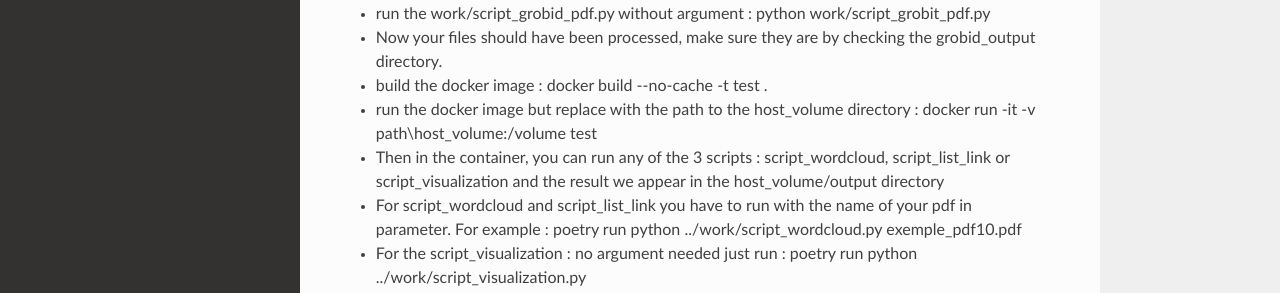
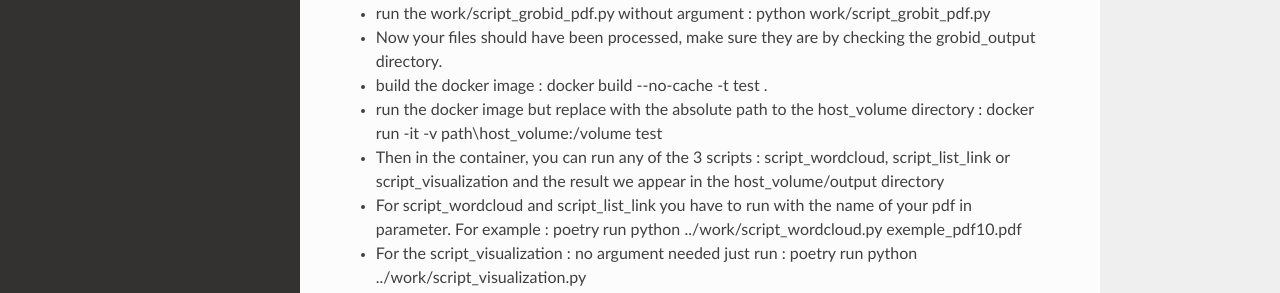
Before and after one commit to TristanHUC/CursoOpenScience, an MkDocs documentation site: the page built from docs/README.md, in a window 1280 px wide and 1370 px high. Shown: the part 781-1074 px from the top of the window. Built offline with MkDocs 1.6.1, drawn with Linux system fonts in a browser that asks for light colours; nearby versions of some CDN libraries.

Commit message:
Update README.md

```diff
--- a/docs/README.md
+++ b/docs/README.md
@@ -22,7 +22,7 @@ This repository is composed of 4 scripts :
 - run the work/script_grobid_pdf.py without argument : python work/script_grobit_pdf.py
 - Now your files should have been processed, make sure they are by checking the grobid_output directory.
 - build the docker image :  docker build --no-cache -t test .
-- run the docker image but replace with the path to the host_volume directory : docker run -it -v path\host_volume:/volume test
+- run the docker image but replace with the absolute path to the host_volume directory : docker run -it -v path\host_volume:/volume test
 - Then in the container, you can run any of the 3 scripts : script_wordcloud, script_list_link or script_visualization and the result we appear in the host_volume/output directory
 - For script_wordcloud and script_list_link you have to run with the name of your pdf in parameter. For example : poetry run python ../work/script_wordcloud.py exemple_pdf10.pdf
 - For the script_visualization : no argument needed just run : poetry run python ../work/script_visualization.py
```
